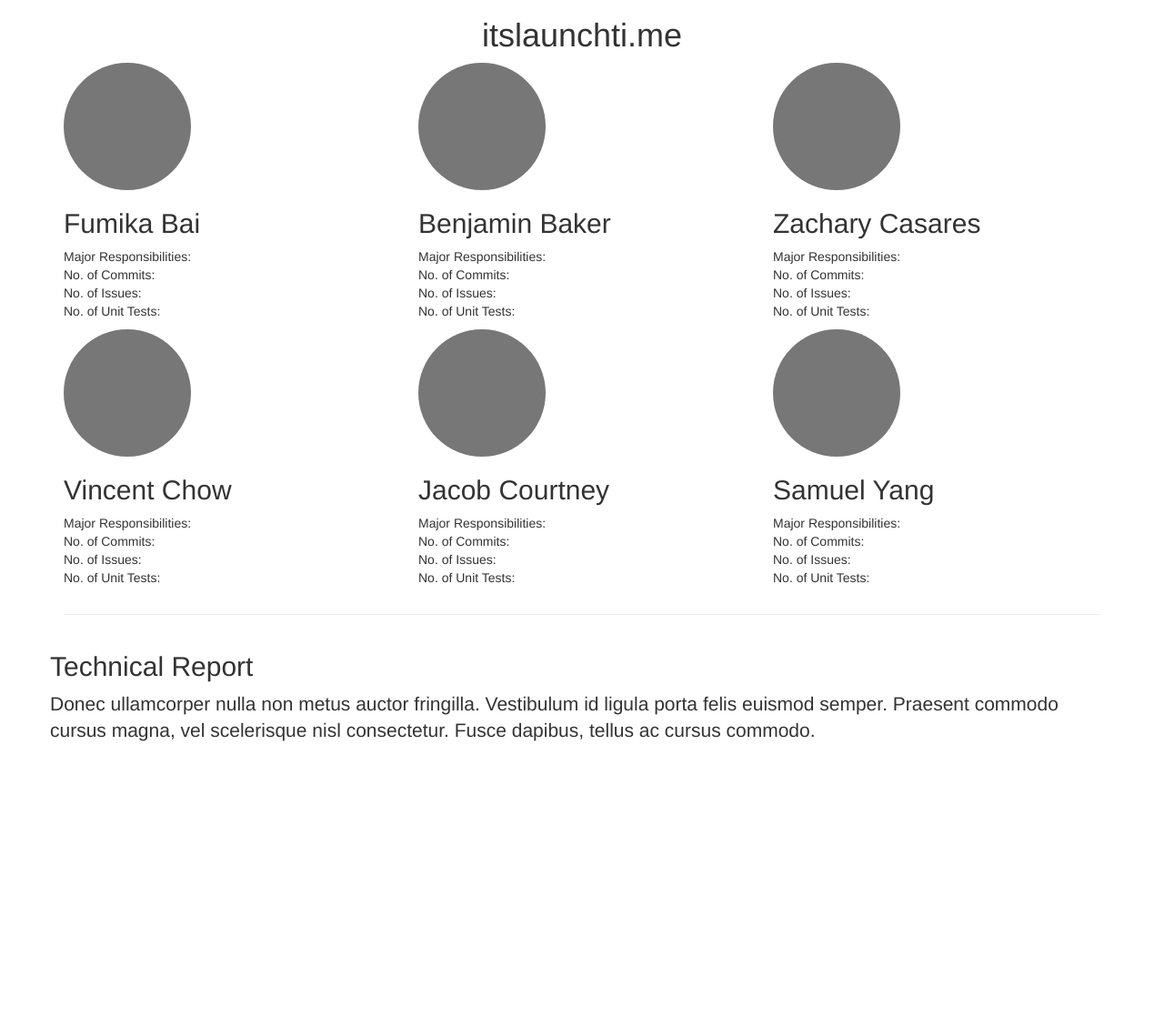
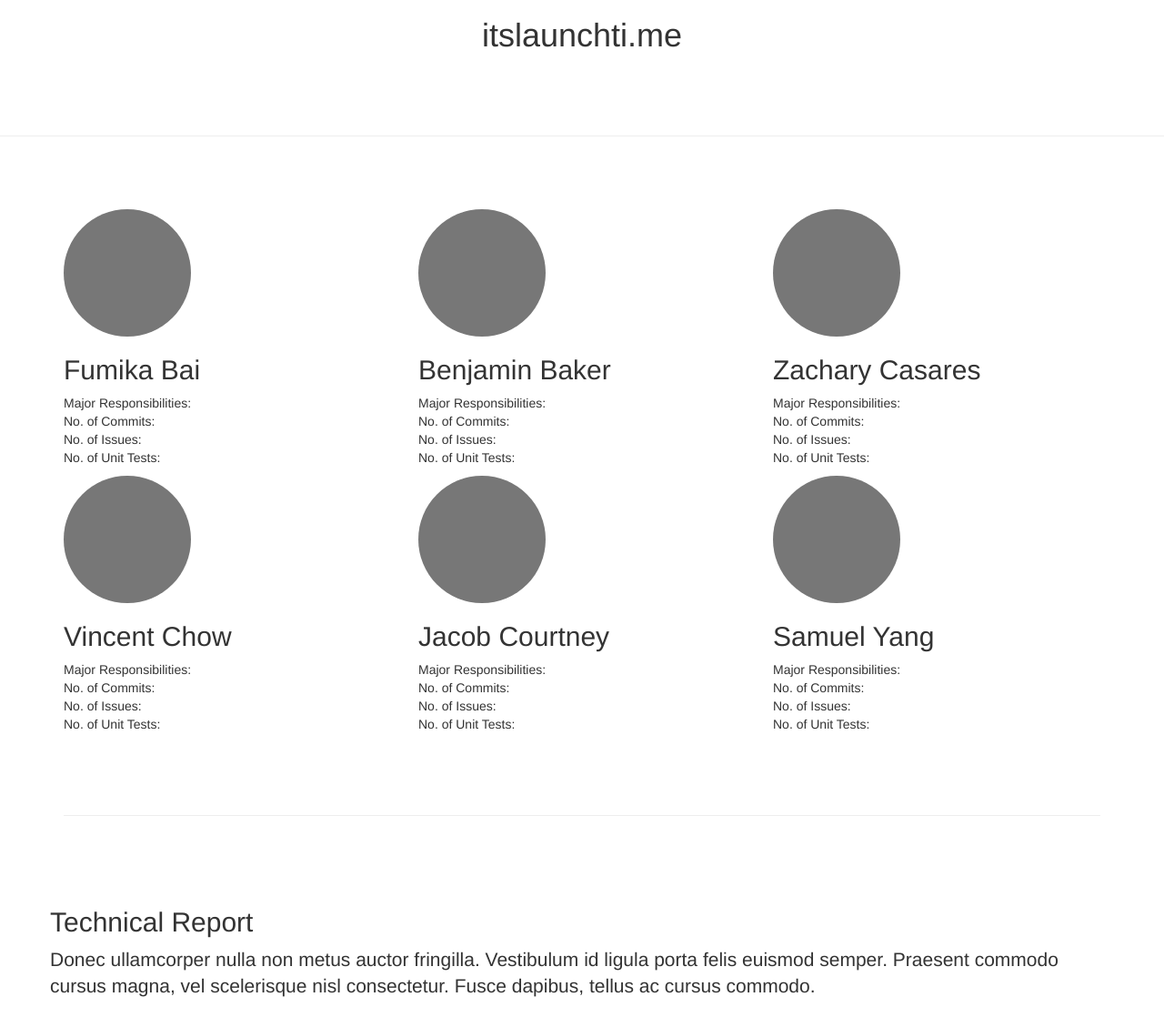
Before and after one commit to Benjamin28/idb, a Flask app: page /about in a window 1280 px wide. Shown: the part 51-1169 px from the top of the page at 91% size. Before the commit the page ends 866 px from the top, so only its background shows below. Run offline with Flask 2, Linux system fonts and the light colour scheme; some libraries are stand-ins or nearby versions.

Commit message:
Minor aesthetic fixes

```diff
--- a/app/static/css/model.css
+++ b/app/static/css/model.css
@@ -14,3 +14,7 @@ body {
 	margin: 0;
 	width: 100%;
 }
+
+.featurette-divider {
+	margin: 80px 0;
+}
--- a/app/templates/about.html
+++ b/app/templates/about.html
@@ -7,6 +7,7 @@
     <div class="row">
       <h1 class="featurette-heading text-center">itslaunchti.me</h1>
     </div>
+    <hr class="featurette-divider">
  <div class="container marketing">
 
       <!-- Three columns of text below the carousel -->
```
